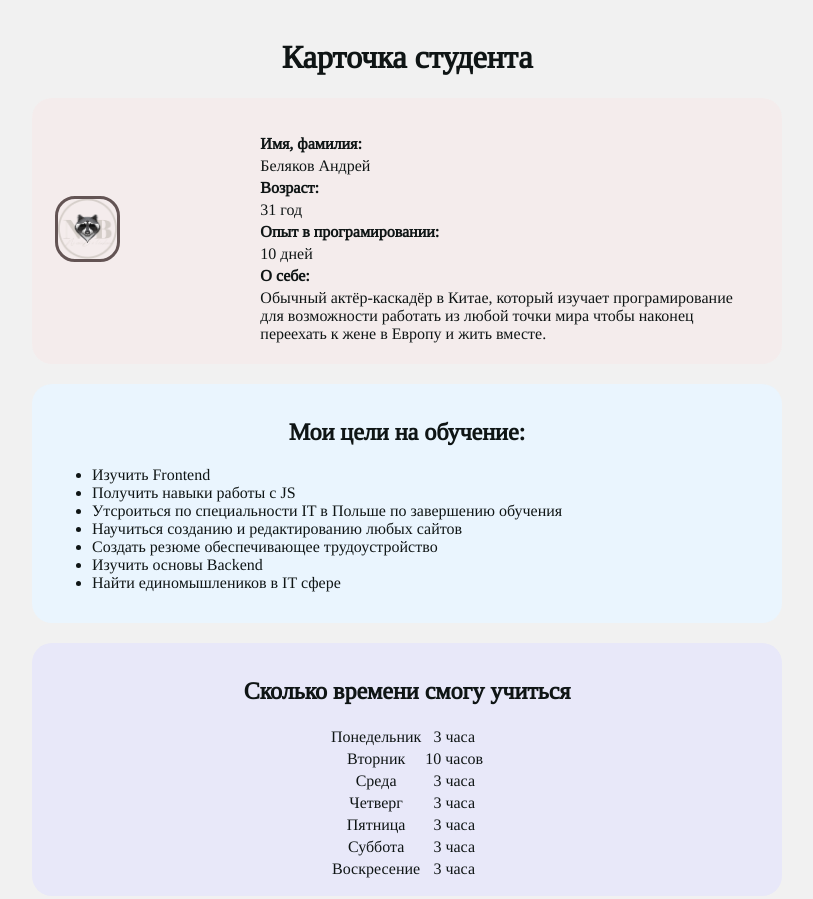
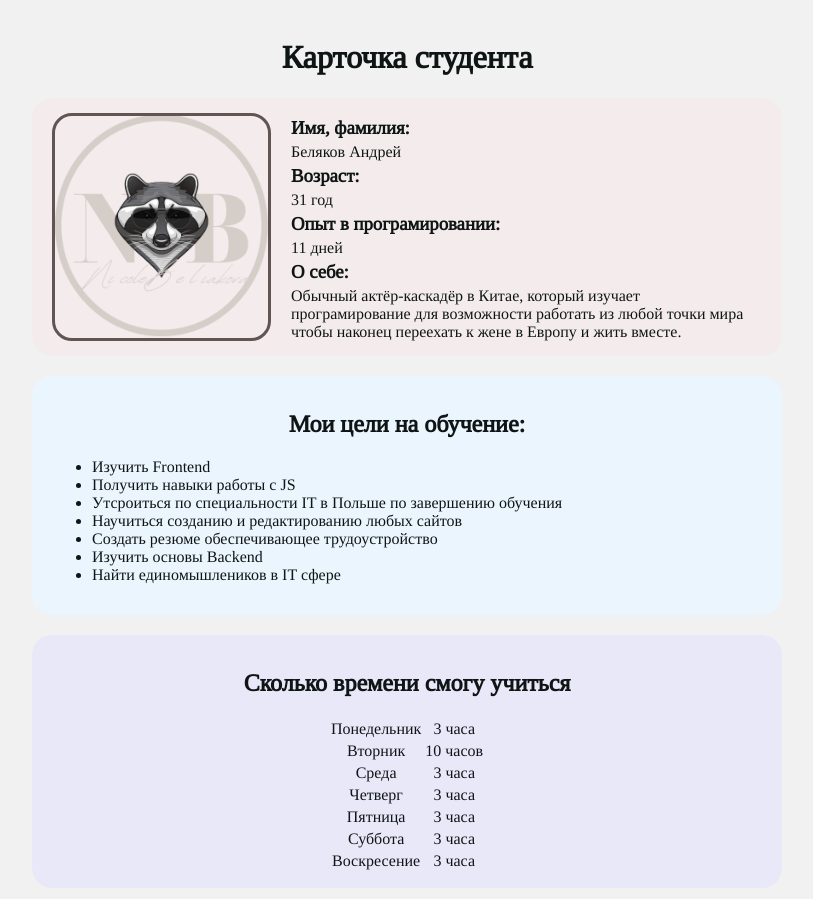
Before and after one commit to BeliakovAndrei/student-card, a plain HTML site: page index.html in a window 1280 px wide. Shown: the top 899 px of the page, without its empty margins (233-1046 px from the left). Drawn offline with Linux system fonts and the light colour scheme.

Commit message:
Файл обновлён

```diff
--- a/index.html
+++ b/index.html
@@ -11,25 +11,22 @@
  <div class="container">
         <h1 class="stc">Карточка студента</h1>
     <div class="card bg-grey">
-        <table class="top">
-           <tr> <td> <img class="img" src="Logo_student_card.png"
-            alt="Здесь фото енота"></td>
-
-   <td> <table class="info">
-    <tr> <th> Имя, фамилия: </th></tr>
-    <tr> <td> Беляков Андрей </td></tr>
-
-    <tr> <th> Возраст:</th></tr>
-    <tr> <td> 31 год</td></tr>
-
-    <tr> <th> Опыт в програмировании:</th> </tr>
-    <p> <td> 10 дней</td></p>
-
-    <tr> <th> О себе:</th></tr>
-    <tr> <td> Обычный актёр-каскадёр в Китае, который изучает програмирование
+        <div class="top">
+     <img class="img" src="Logo_student_card.png"
+            alt="Здесь фото енота">
+            <div class="info">
+    <h3> Имя, фамилия:</h3>
+  Беляков Андрей
+  <h3> Возраст:</h3>
+31 год
+ <h3>Опыт в програмировании:</h3>
+    11 дней
+ <h3> О себе:</h3>
+Обычный актёр-каскадёр в Китае, который изучает програмирование
         для возможности работать из любой точки мира чтобы наконец переехать к
-    жене в Европу и жить вместе.</td></tr></td></tr>
-        </table> </table>
+    жене в Европу и жить вместе.
+        </div>
+    </div>
  </div>
 
 <div class="card bg-beige">
```
